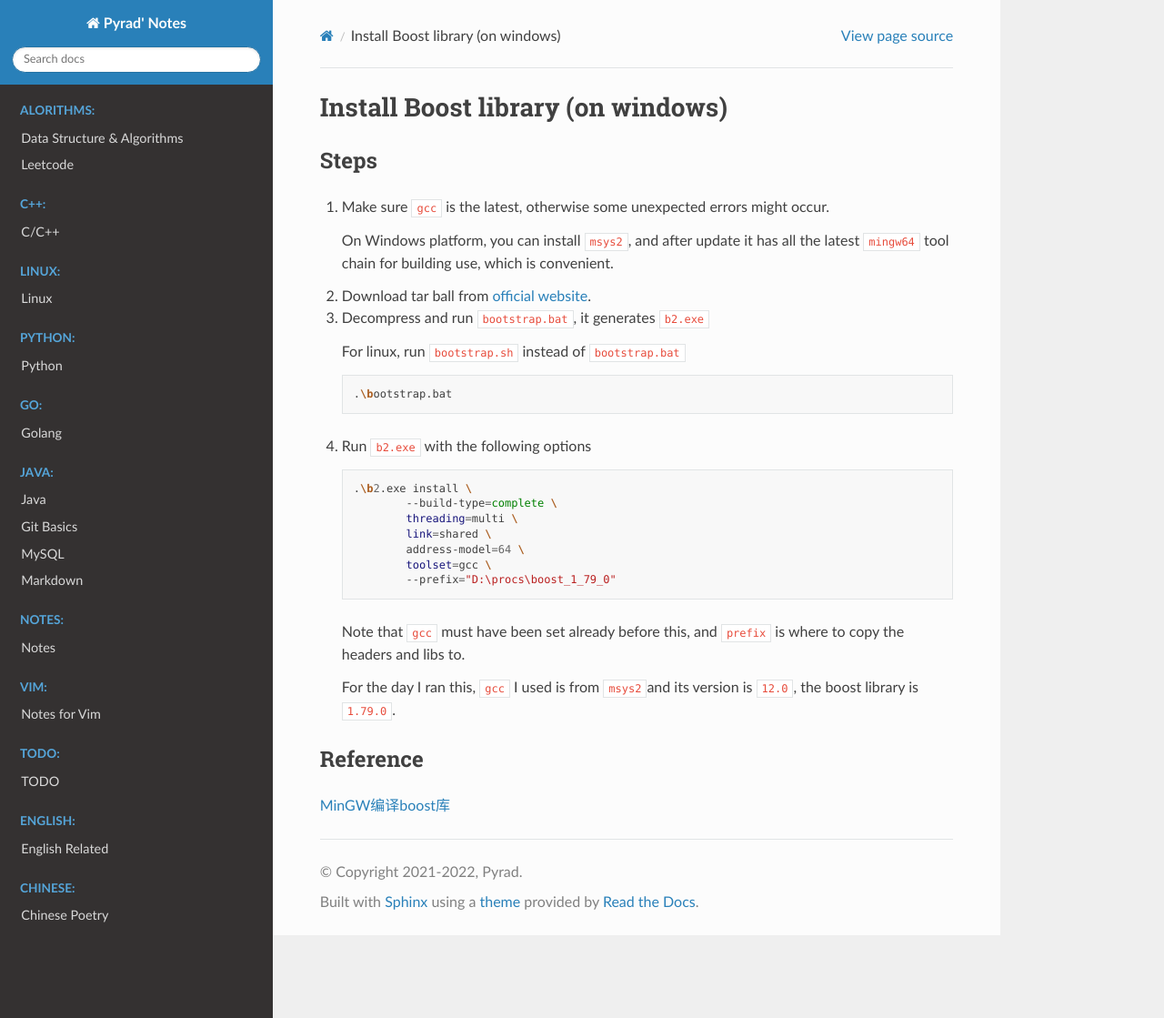
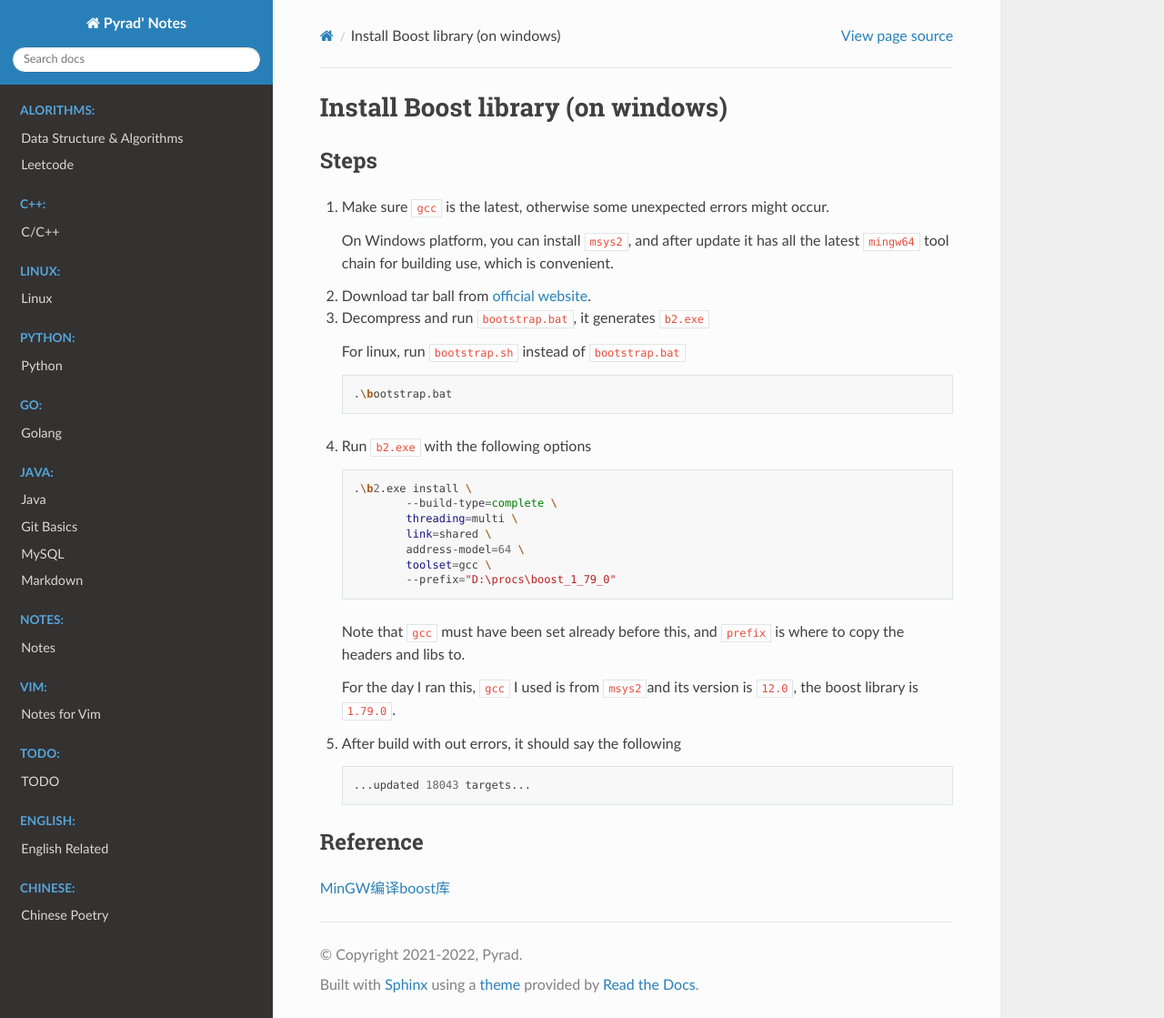
Before and after one commit to Pyrad/pyradnotes, a Sphinx documentation site: the page built from source/Notes/InstallBoostLib.md, in a window 1280 px wide and 1119 px high. Shown: the whole window at 91% size. Built offline with Sphinx 7.4.7 and the Read the Docs theme 2.0.0, drawn with Linux system fonts in a browser that asks for light colours.

Commit message:
Add one more step for installing boost

````diff
--- a/source/Notes/InstallBoostLib.md
+++ b/source/Notes/InstallBoostLib.md
@@ -36,6 +36,12 @@
 
    For the day I ran this, `gcc` I used is from `msys2`and its version is `12.0`, the boost library is `1.79.0`.
 
+5. After build with out errors, it should say the following
+
+   ```bash
+   ...updated 18043 targets...
+   ```
+
 
 
 ## Reference
````
